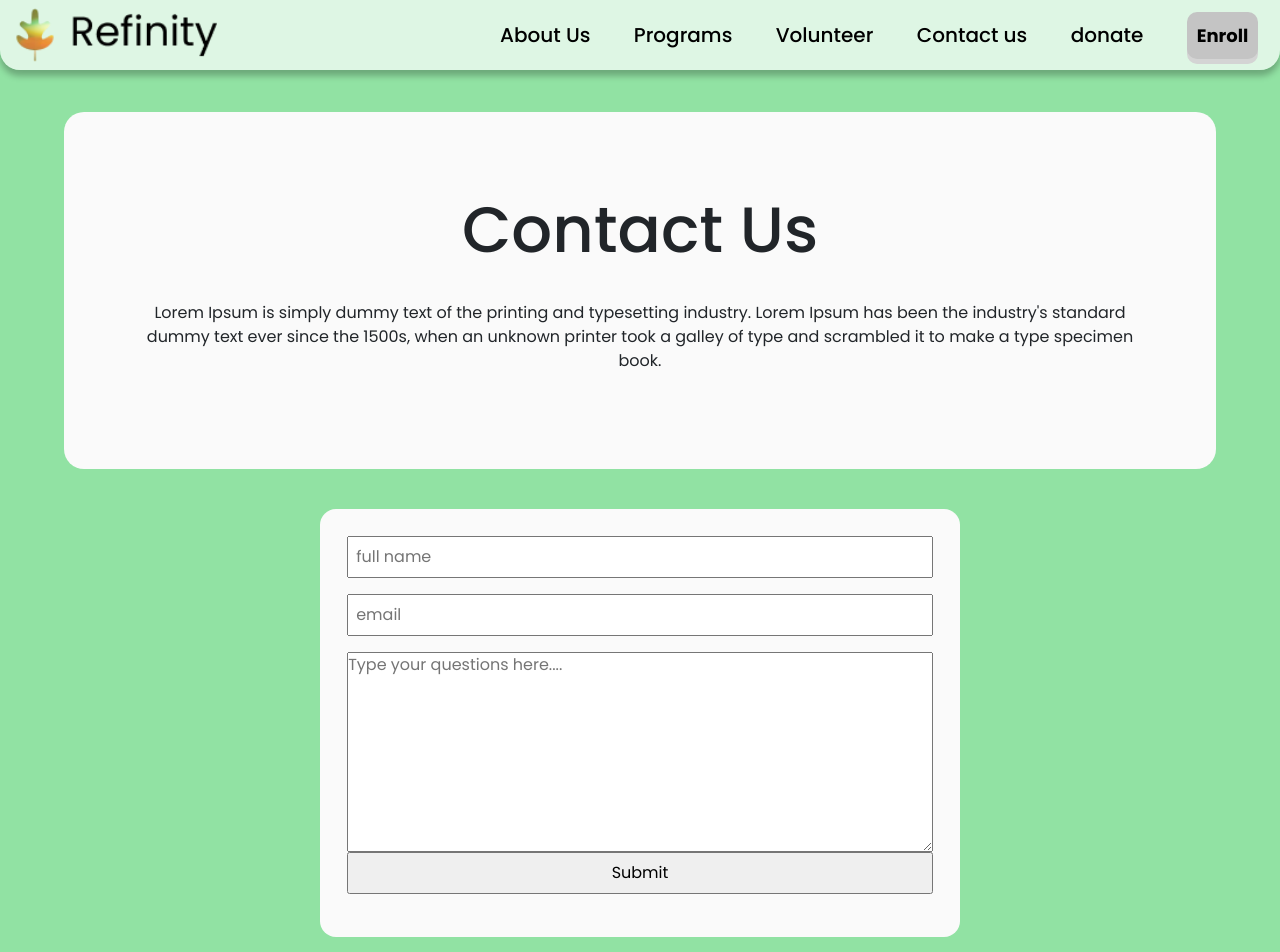
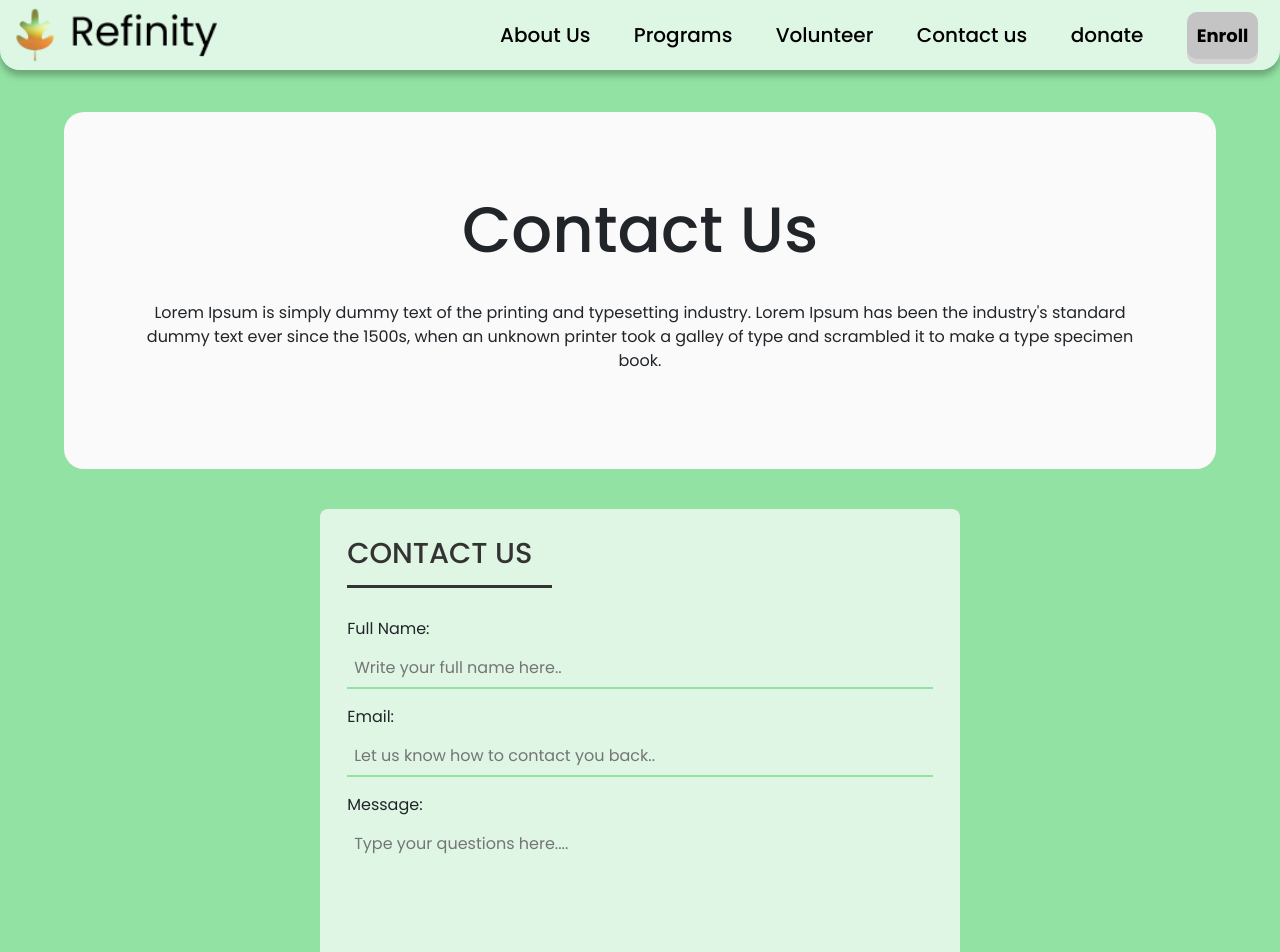
Before and after one commit to amrikmalhans/refinity-frontend, a Next.js app: page /contact in a window 1280 px wide. Shown: the top 952 px of the page. Built offline with nearby package versions, Linux system fonts and the light colour scheme.

Commit message:
made contact form

```diff
--- /dev/null
+++ b/components/contactPage/Footer.jsx
@@ -0,0 +1,9 @@
+import React from 'react'
+
+export const Footer = () => {
+    return (
+        <footer>
+            hello
+        </footer>
+    )
+}
--- a/components/contactPage/Form.jsx
+++ b/components/contactPage/Form.jsx
@@ -4,10 +4,14 @@ import styles from '../../styles/contactPage/form.module.css'
 export const ContactForm = () => {
     return (
         <form className={styles.Form}>
-            <input placeholder="full name" type="text" id="name" name="name" />
-            <input placeholder="email" type="email" id="email" name="email" />
+            <h4>Contact Us</h4>
+            <label htmlFor="name">Full Name:</label>
+            <input placeholder="Write your full name here.." type="text" id="name" name="name" />
+            <label htmlFor="email">Email:</label>
+            <input placeholder="Let us know how to contact you back.." type="email" id="email" name="email" />
+            <label htmlFor="message">Message:</label>
             <textarea placeholder="Type your questions here...." required></textarea>
-            <input type="submit" value="Submit" />
+            <input type="submit" value="Send Message" />
         </form>
     )
 }
--- a/pages/contact.js
+++ b/pages/contact.js
@@ -2,6 +2,7 @@ import Head from 'next/head'
 import { Navbar } from '../components/navbar'
 import { Hero } from '../components/contactPage/Hero'
 import { ContactForm } from '../components/contactPage/Form'
+import { Footer } from '../components/Footer'
 
 export default function Home() {
   return (
@@ -14,6 +15,7 @@ export default function Home() {
         <Navbar />
         <Hero />
         <ContactForm />
+        <Footer />
       </main>
     </div>
   )
--- a/styles/contactPage/form.module.css
+++ b/styles/contactPage/form.module.css
@@ -1,5 +1,5 @@
 .Form {
-    background-color: #fafafa;
+    background-color: rgba(255, 255, 255, 0.7);
     width: 50%;
     margin: 0 auto;
     margin-top: 5vh;
@@ -7,14 +7,61 @@
     flex-direction: column;
     justify-content: center;
     padding: 1.7em;
-    border-radius: 1em;
+    border-radius: 8px;
 }
 
-.Form input {
+.Form input[type='text'], .Form input[type='email'], .Form textarea {
+    background: transparent;
     padding: 7px;
     margin-bottom: 1em;
+    border: none;
+    border-bottom: 2px solid #91E2A3;
+    transition: all 0.3s;
 }
 
 .Form textarea {
-    height: 25vh;
+    height: 20vh;
 }
+
+.Form h4 {
+    text-transform: uppercase;
+    color: #333;
+    font-size: 1.8rem;
+    margin-bottom: 1em;
+    border-bottom: 3px solid #333;
+    width: 205px;
+    padding-bottom: .5em;
+}
+
+.Form input[type='text']:focus,
+.Form input[type='email']:focus,
+.Form textarea:focus{
+    outline: none;
+    border-bottom: 2px solid #73af80;
+}
+
+.Form input[type='submit'] {
+    background-color: transparent;
+    border: 3px solid #91E2A3;
+    width: 150px;
+    padding: 8px 8px;
+    margin-left: auto;
+    transition: all .3s;
+}
+
+.Form input[type='submit']:hover {
+    background-color: #91E2A3;
+    color: #fff;
+}
+
+
+@media (max-width: 800px) {
+    .Form {
+        width: 92%;
+    }
+
+.Form input[type='text'], .Form input[type='email'], .Form textarea {
+   font-size: .8rem;
+}
+
+}
--- a/styles/contactPage/hero.module.css
+++ b/styles/contactPage/hero.module.css
@@ -12,3 +12,30 @@
     font-size: 4rem;
     margin-bottom: .5em;
 }
+
+@media (max-width: 800px) {
+    .Hero {
+        max-width: 92vw;
+        padding: 3em;
+    }
+
+    .Hero h1 {
+        font-size: 3rem;
+        margin-bottom: .5em;
+    }
+
+    .Hero p {
+        font-size: .9rem;
+    }
+
+}
+
+@media only screen and (max-width: 380px) {
+    .Hero {
+        padding: 2.5em;
+    }
+
+    .Hero h1 {
+        font-size: 2.5rem;
+    }
+}
```
